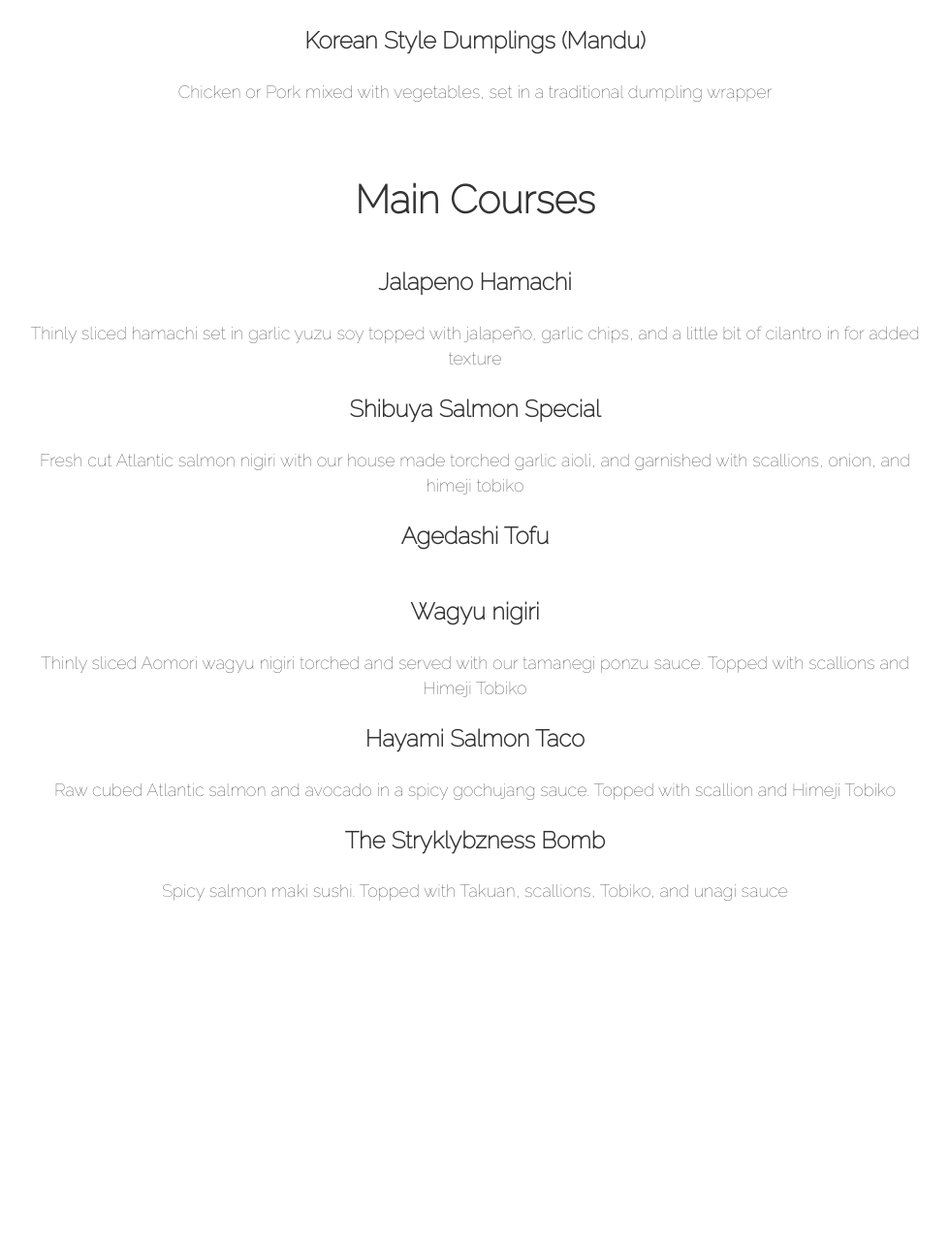
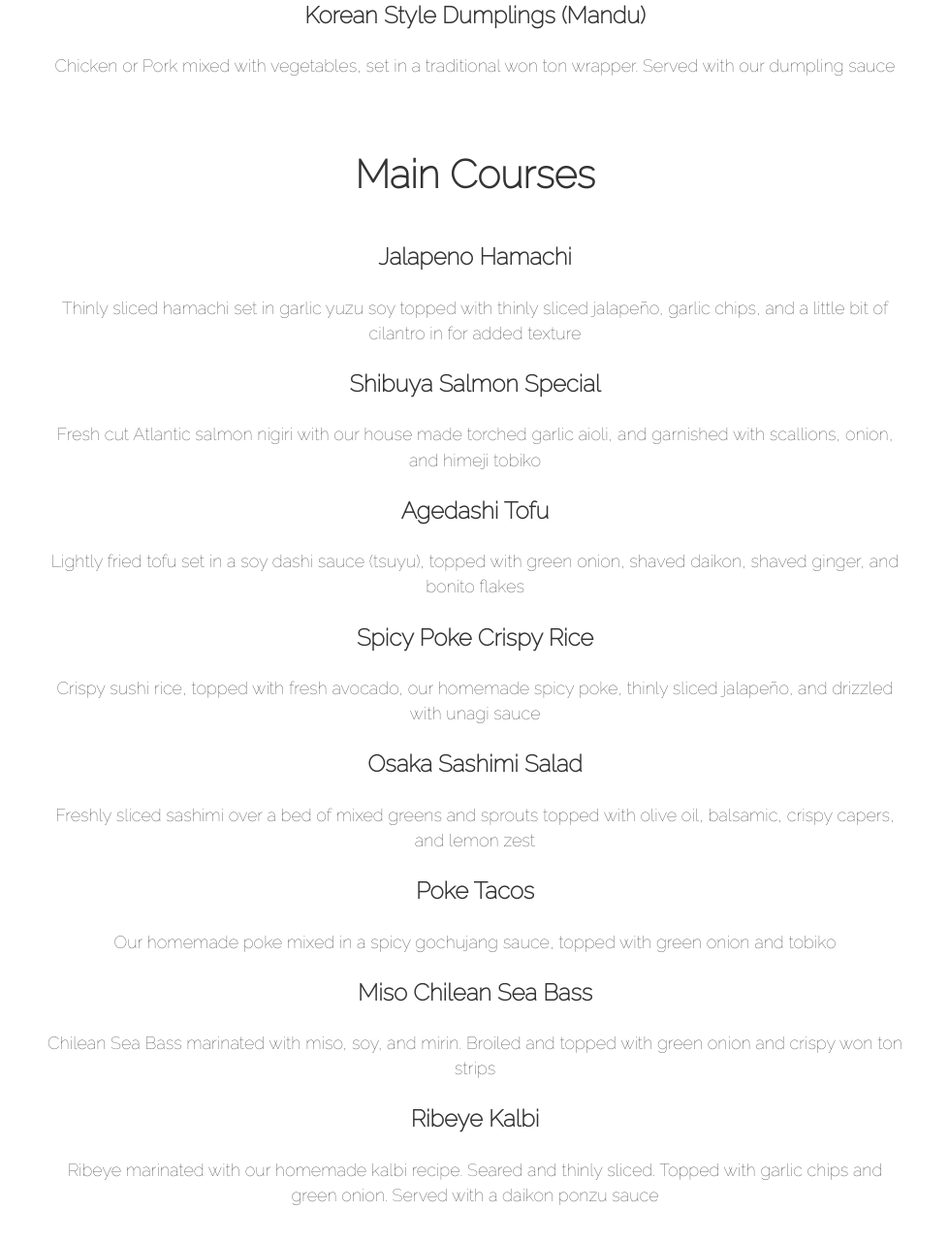
Before and after one commit to aukai84/sushi-menu, a Gatsby site: page / in a window 1280 px wide. Shown: the part 857-2138 px from the top of the page at 97% size, without its empty margins (150-1129 px from the left). Before the commit the page ends 1892 px from the top, so only its background shows below. Built offline with nearby package versions, Linux system fonts and the light colour scheme; Gatsby itself is replaced by a stand-in of ours.

Commit message:
add menu items

```diff
--- a/src/components/MenuItem/MenuItem.css
+++ b/src/components/MenuItem/MenuItem.css
@@ -4,6 +4,8 @@
   display: flex;
   flex-direction: column;
   text-align: center;
+  padding-left: 15px;
+  padding-right: 15px;
 }
 
 .menu-item__title {
--- a/src/components/layout.css
+++ b/src/components/layout.css
@@ -32,6 +32,10 @@ body {
 .logo-container {
   margin: 50px 50px;
   text-align: center;
+}
+
+.logo-img {
+  margin: 0;
 }
 
 article,
--- a/src/components/logo.js
+++ b/src/components/logo.js
@@ -1,6 +1,6 @@
 import * as React from "react"
 import logo from "./koko_logo.jpg"
 
-const Logo = () => <img src={logo} alt="koko" />
+const Logo = () => <img className="logo-img" src={logo} alt="koko" />
 
 export default Logo
--- a/src/pages/index.js
+++ b/src/pages/index.js
@@ -22,32 +22,43 @@ const IndexPage = () => (
         />
         <MenuItem
           title={"Korean Style Dumplings (Mandu)"}
-          description="Chicken or Pork mixed with vegetables, set in a traditional dumpling wrapper"
+          description="Chicken or Pork mixed with vegetables, set in a traditional won ton wrapper. Served with our dumpling sauce"
         />
       </div>
       <div>
         <h1 className="menu__title">Main Courses</h1>
         <MenuItem
           title={"Jalapeno Hamachi"}
-          description=" Thinly sliced hamachi set in garlic yuzu soy topped with jalapeño, garlic chips, and a little bit of cilantro in for added texture"
+          description=" Thinly sliced hamachi set in garlic yuzu soy topped with thinly sliced jalapeño, garlic chips, and a little bit of cilantro in for added texture"
         />
         <MenuItem
           title={"Shibuya Salmon Special"}
           description="Fresh cut Atlantic salmon nigiri with our house made torched garlic aioli, and garnished with scallions, onion, and himeji tobiko
 "
         />
-        <MenuItem title={"Agedashi Tofu"} description="" />
         <MenuItem
-          title={"Wagyu nigiri"}
-          description="Thinly sliced Aomori wagyu nigiri torched and served with our tamanegi ponzu sauce. Topped with scallions and Himeji Tobiko"
+          title={"Agedashi Tofu"}
+          description="Lightly fried tofu set in a soy dashi sauce (tsuyu), topped with green onion, shaved daikon, shaved ginger, and bonito flakes"
         />
         <MenuItem
-          title={"Hayami Salmon Taco"}
-          description="Raw cubed Atlantic salmon and avocado in a spicy gochujang sauce. Topped with scallion and Himeji Tobiko "
+          title={"Spicy Poke Crispy Rice"}
+          description="Crispy sushi rice, topped with fresh avocado, our homemade spicy poke, thinly sliced jalapeño, and drizzled with unagi sauce"
         />
         <MenuItem
-          title={"The Stryklybzness Bomb"}
-          description="Spicy salmon maki sushi. Topped with Takuan, scallions, Tobiko, and unagi sauce"
+          title={"Osaka Sashimi Salad"}
+          description="Freshly sliced sashimi over a bed of mixed greens and sprouts topped with olive oil, balsamic, crispy capers, and lemon zest"
+        />
+        <MenuItem
+          title={"Poke Tacos"}
+          description="Our homemade poke mixed in a spicy gochujang sauce, topped with green onion and tobiko"
+        />
+        <MenuItem
+          title={"Miso Chilean Sea Bass"}
+          description="Chilean Sea Bass marinated with miso, soy, and mirin. Broiled and topped with green onion and crispy won ton strips"
+        />
+        <MenuItem
+          title={"Ribeye Kalbi"}
+          description="Ribeye marinated with our homemade kalbi recipe. Seared and thinly sliced. Topped with garlic chips and green onion. Served with a daikon ponzu sauce"
         />
       </div>
     </div>
```
Also changed, not shown: src/pages/drink-menu.js (deleted, +0 -27 lines), src/pages/sushi-menu.js (deleted, +0 -55 lines).
